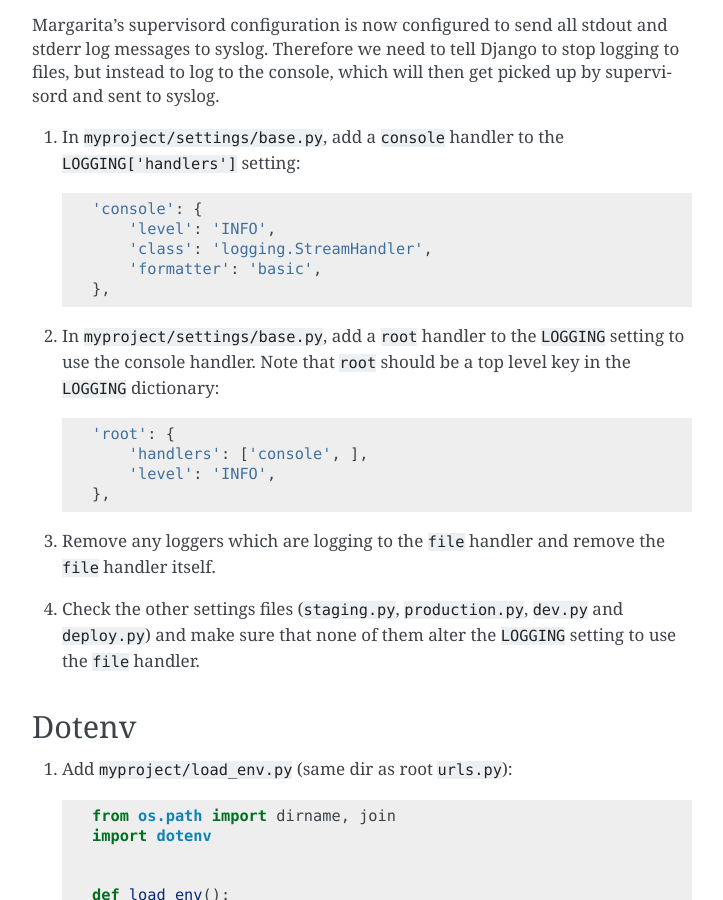
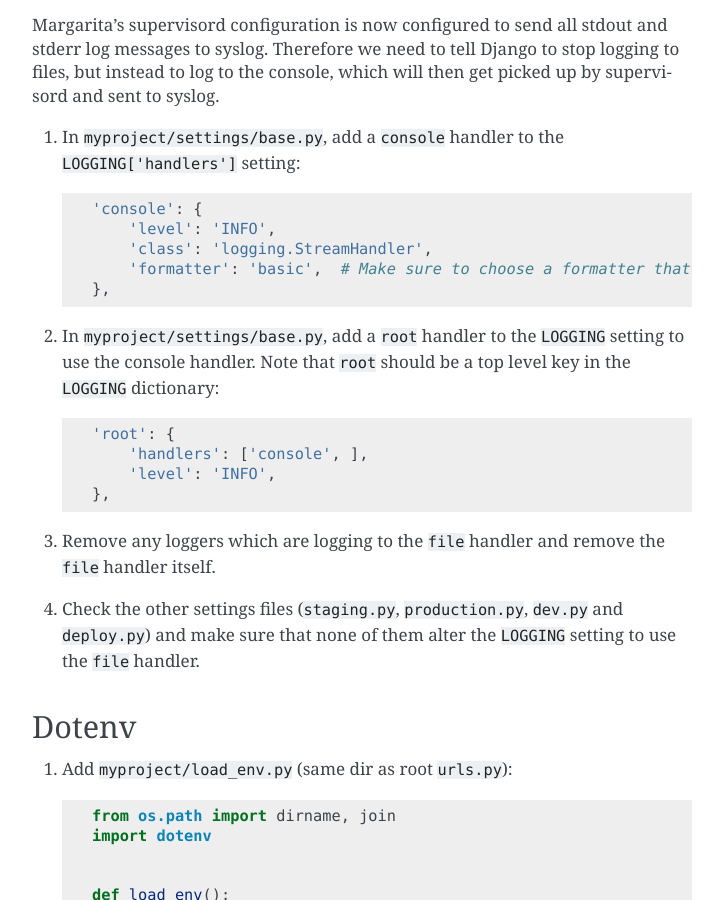
Before and after one commit to caktus/guidebook, a Sphinx documentation site: the page built from source/margarita/upgrading.rst, in a window 1280 px wide and 900 px high, scrolled down 2496 px. Shown: the whole window, without its empty margins (388-1111 px from the left). Built offline with Sphinx 7.4.7, drawn with Linux system fonts in a browser that asks for light colours.

Commit message:
Add comment about formatter

```diff
--- a/source/margarita/upgrading.rst
+++ b/source/margarita/upgrading.rst
@@ -132,7 +132,7 @@ console, which will then get picked up by supervisord and sent to syslog.
       'console': {
           'level': 'INFO',
           'class': 'logging.StreamHandler',
-          'formatter': 'basic',
+          'formatter': 'basic',  # Make sure to choose a formatter that is defined in your settings
       },
 
 #. In ``myproject/settings/base.py``, add a ``root`` handler to the ``LOGGING`` setting to use the
```
